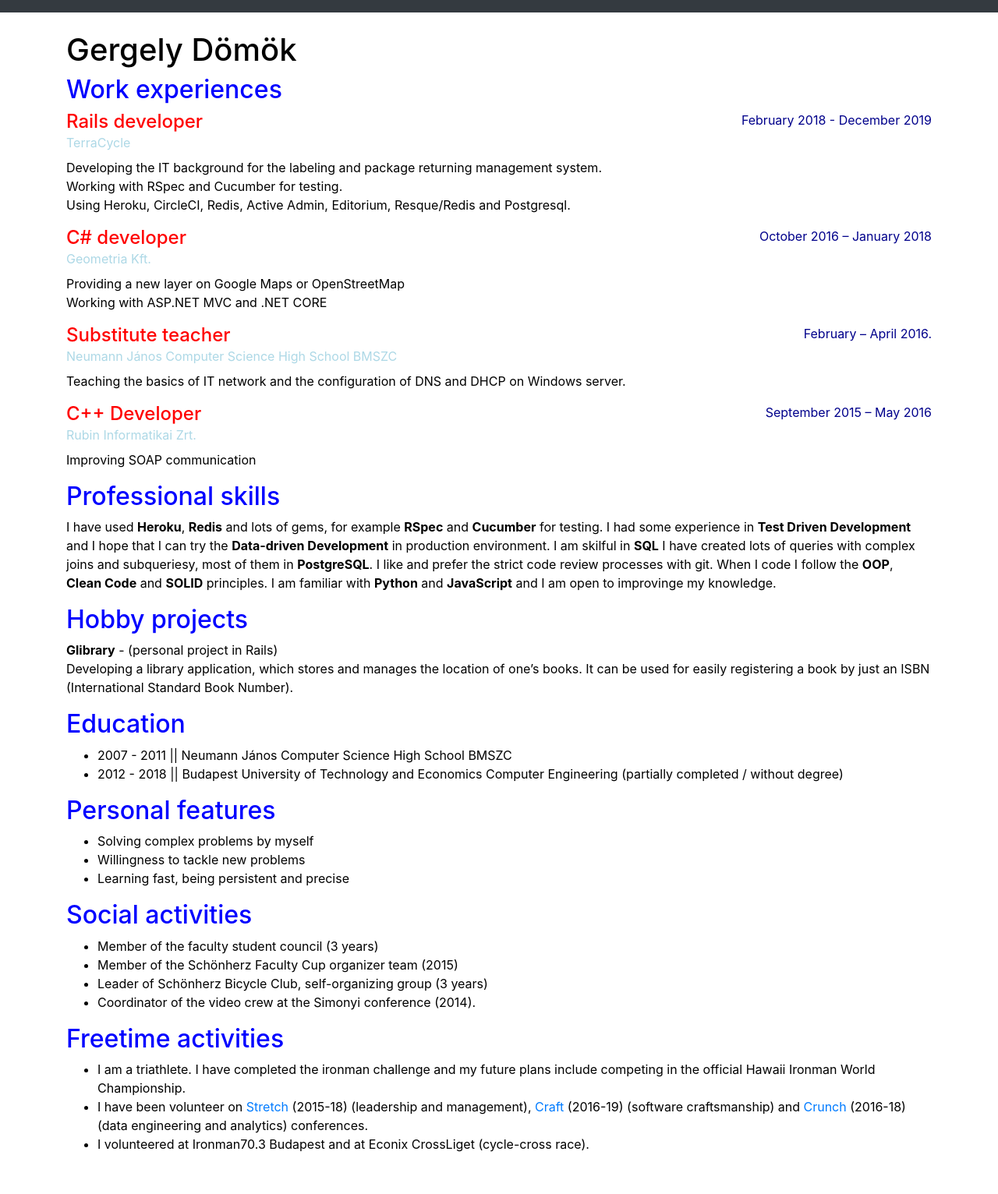
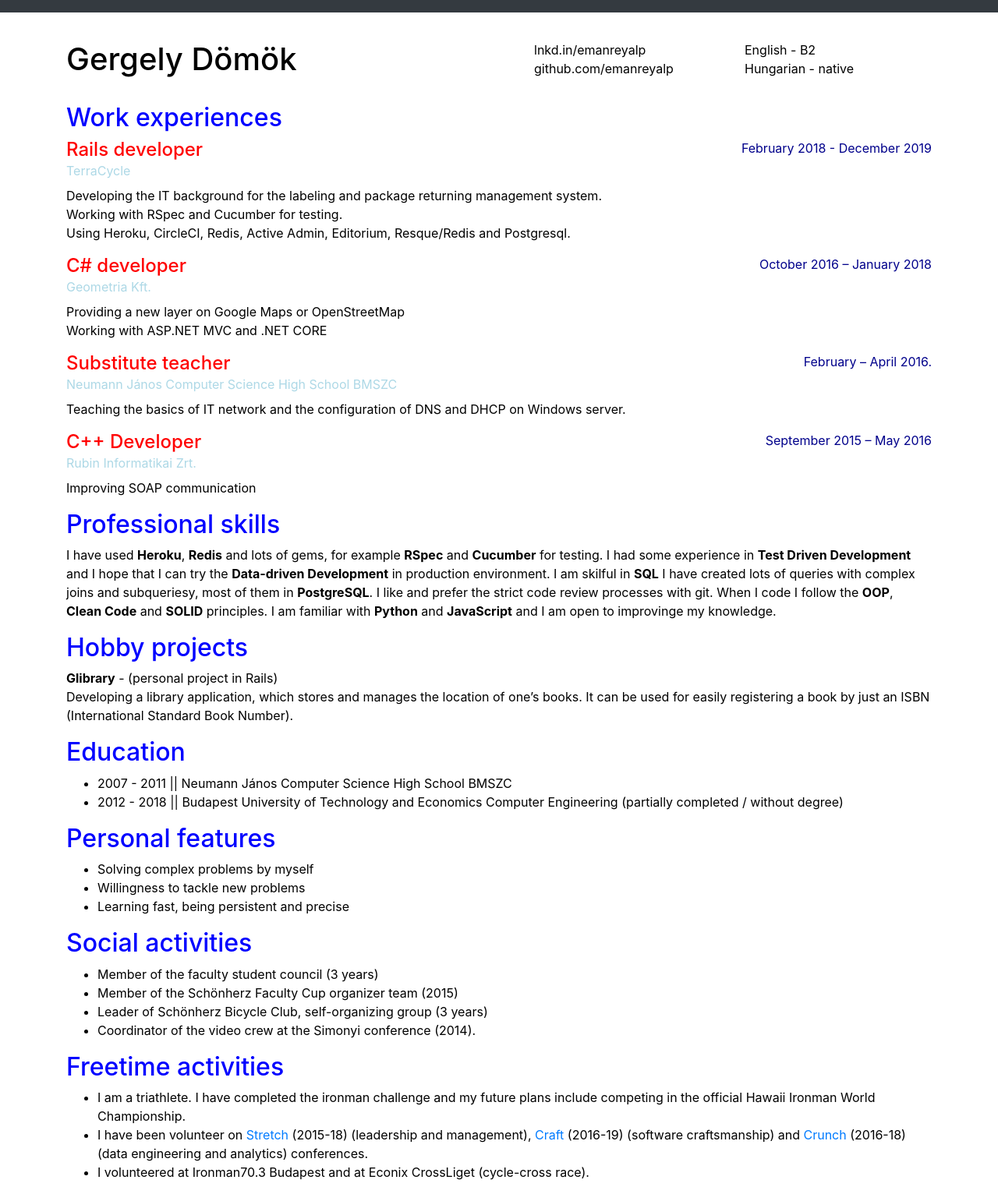
Before and after one commit to emanreyalp/emanreyalp.github.io, a Jekyll site: the page built from resume.md, in a window 1280 px wide. Shown: the whole page at 78% size. Built offline with Jekyll 4.4.1, drawn with Linux system fonts in a browser that asks for light colours; nearby versions of some CDN libraries; before the commit the page ends 1496 px from its top, so only the background shows below that.

Commit message:
Redesign the title of the resume
- Show contact
- Show languages

```diff
--- a/_data/about_information.yml
+++ b/_data/about_information.yml
@@ -1,5 +1,10 @@
-- email: '****'
-  phone_number: '****'
-  linkedin: lnkd.in/emanreyalp
-  github: github.com/emanreyalp
-  site: emanreyalp.github.io
+email: '****'
+phone_number: '****'
+linkedin: lnkd.in/emanreyalp
+github: github.com/emanreyalp
+site: emanreyalp.github.io
+languages:
+  - name: English
+    level: B2
+  - name: Hungarian
+    level: native
--- /dev/null
+++ b/_includes/resume-title.html
@@ -0,0 +1,19 @@
+<div class="resume-title row">
+  <div class="name col"> <h1> Gergely Dömök </h1> </div>
+  <div class="col-6 row">
+    <div class="contact col">
+    {% assign contact = site.data.about_information %}
+      <ul class="list-unstyled">
+        <li> {{contact.linkedin}} </li>
+        <li> {{contact.github}} </li>
+      </ul>
+    </div>
+    <div class="languages col">
+      <ul class="list-unstyled">
+      {% for lang in contact.languages %}
+        <li>{{lang.name}} - {{lang.level}}</li>
+      {% endfor %}
+      </ul>
+    </div>
+  </div>
+</div>
--- a/_sass/main.scss
+++ b/_sass/main.scss
@@ -4,11 +4,8 @@ body {
   font-family: $bodyFont;
 }
 
-.resume > h1 {
-  margin-left: -2.2rem;
-  margin-top: -0.95rem;
+.resume-title {
   margin-bottom: 1rem;
-
   padding-top: 0.75rem;
 }
 
--- a/resume.md
+++ b/resume.md
@@ -4,15 +4,14 @@ title: Resume
 permalink: /resume
 ---
 
-# Gergely Dömök
+{% include resume-title.html %}
 
+<div class="sections">
 {% assign sections = site.sections | sort: 'number' %}
 {% for section in sections %}
-  <div class="sections">
   <section class="section">
     <h2 class="section-title"> {{section.title}} </h2>
-
     {{section.content | markdownify}}
   </section>
-  </div>
 {% endfor %}
+</div>
```
